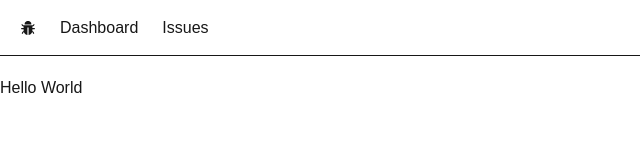
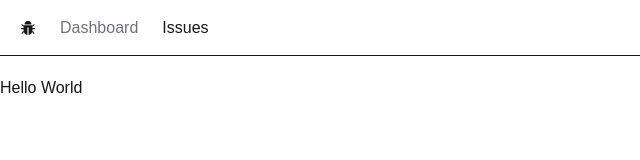
Before and after one commit to Tommytian993/issue-tracker-nextjs, a Next.js app: page / in a window 1280 px wide. Shown: the top 160 px of the page, without its empty margins (0-640 px from the left). Built offline with nearby package versions, Linux system fonts and the light colour scheme.

Commit message:
style(NavBar): apply zinc color and hover transition to nav icon for better UX

```diff
--- a/app/NavBar.tsx
+++ b/app/NavBar.tsx
@@ -10,7 +10,12 @@ const NavBar = () => {
       </Link>
       <ul className="flex space-x-6">
         <li>
-          <Link href="/">Dashboard</Link>
+          <Link
+            className="text-zinc-500 hover:text-zinc-800 transition-colors"
+            href="/"
+          >
+            Dashboard
+          </Link>
         </li>
         <li>
           <Link href="/issues">Issues</Link>
```
